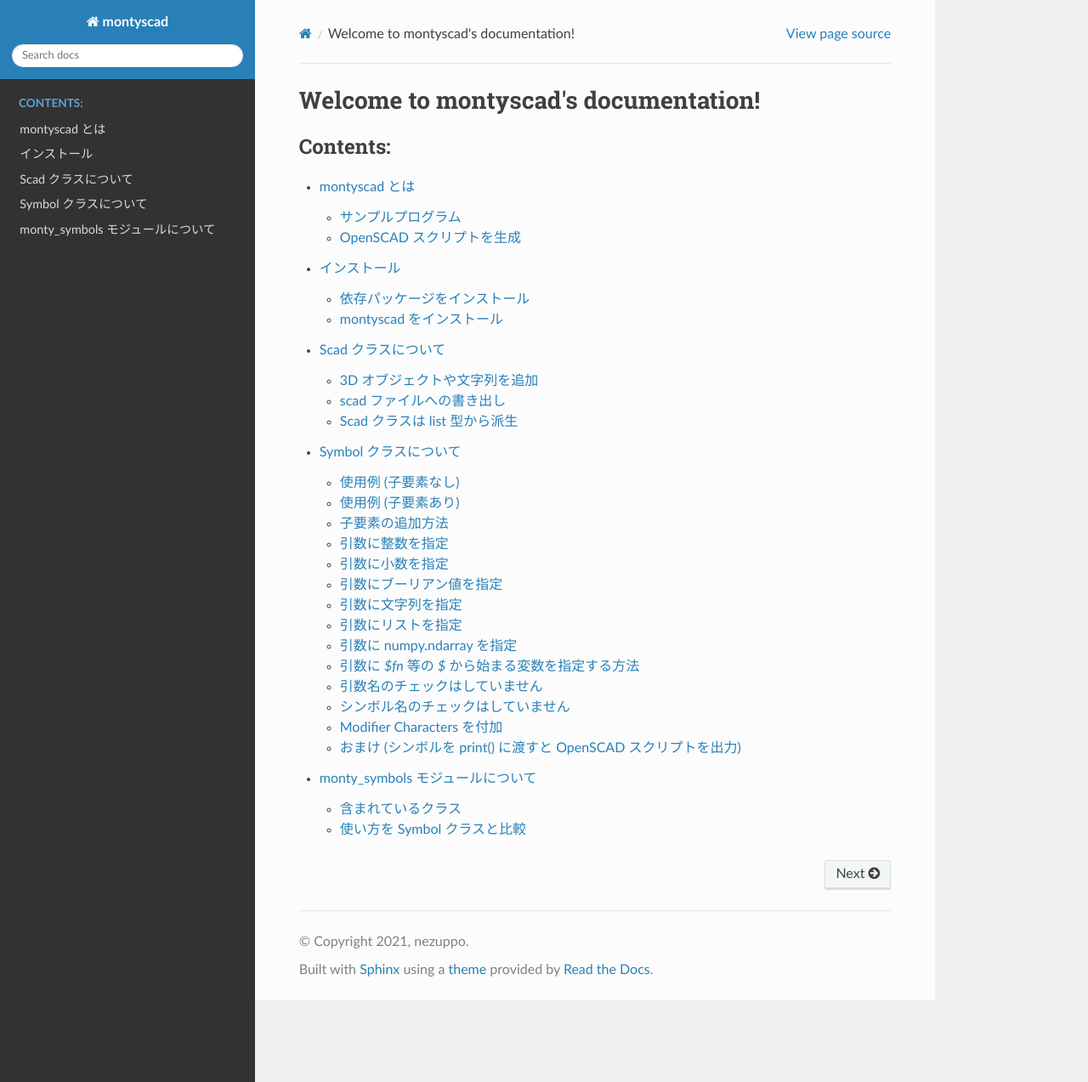
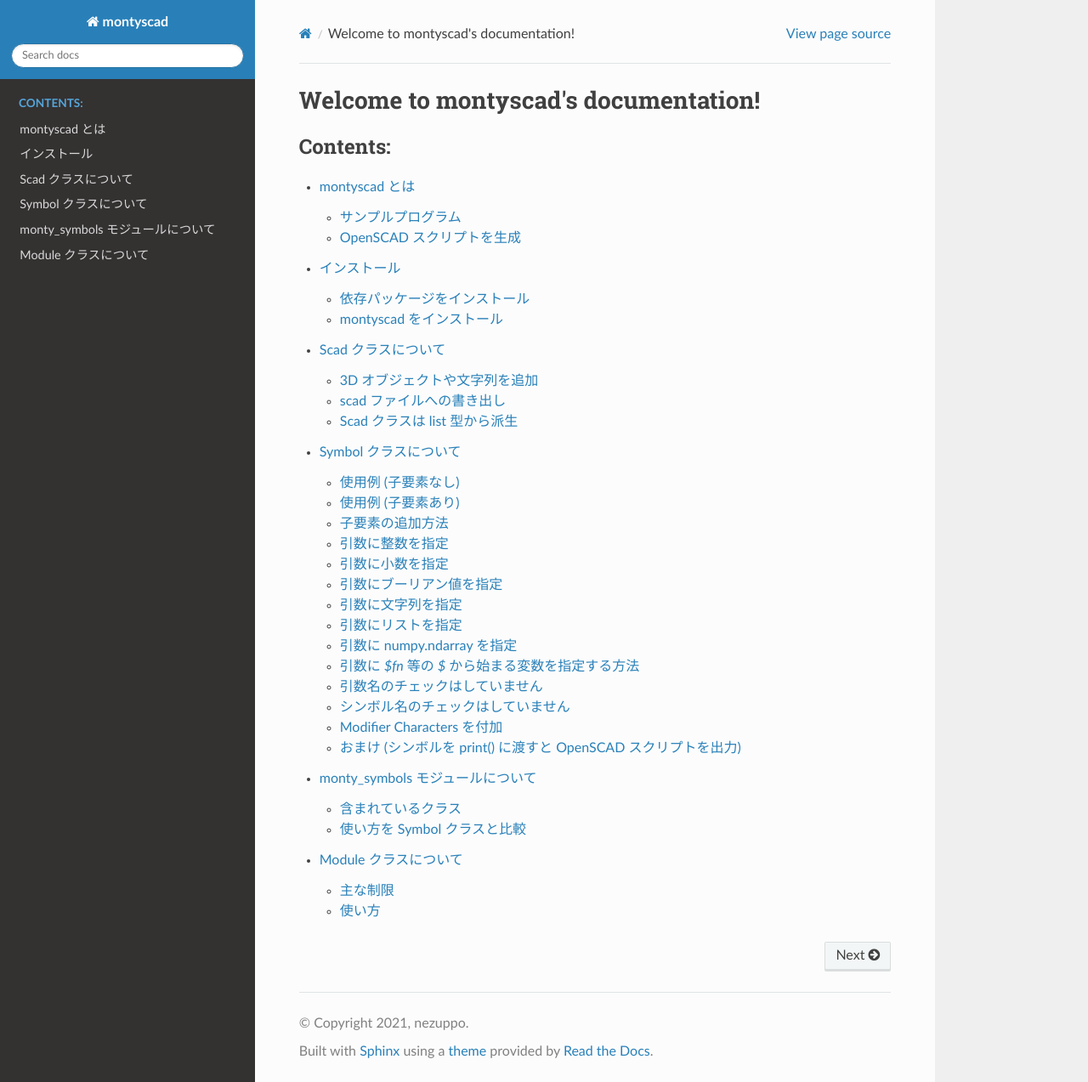
Before and after one commit to nezuppo/montyscad, a Sphinx documentation site: the page built from sphinx-doc/source/index.rst, in a window 1280 px wide and 1273 px high. Shown: the whole window at 85% size. Built offline with Sphinx 7.4.7 and the Read the Docs theme 2.0.0, drawn with Linux system fonts in a browser that asks for light colours; some of the changed lines change nothing that is shown.

Commit message:
「Module クラスについて」ページを追加

```diff
--- /dev/null
+++ b/sphinx-doc/source/contents/module_class/main.rst
@@ -0,0 +1,69 @@
+Module クラスについて
+------------------------------------
+
+制限があるものの、
+[`OpenSCAD の Module <https://en.wikibooks.org/wiki/OpenSCAD_User_Manual/User-Defined_Functions_and_Modules#Modules>`_]
+もサポートしています。
+
+
+主な制限
+================
+
+モジュールのパラメーター (以下の OpenSCAD コードの黄色で囲った部分) を使うことができません。
+
+.. image:: openscad_code.png
+
+使い方
+=================
+
+必要なライブラリを import
+
+.. code-block::
+
+    from decimal import Decimal
+    from montyscad import monty_symbols as ms
+    from montyscad import (
+        Scad,
+        Symbol,
+        Module
+    )
+
+Module クラスから派生したモジュールを作成。Module クラスは Symbol クラスから派生しているので
+append() で自分自身に子要素を追加します。
+
+.. code-block::
+
+    class frame(Module):
+        def __init__(self):
+            super().__init__()
+            self.append(
+                ms.difference()(
+                    ms.cube(10, center=True),
+                    ms.sphere(d=10 * Decimal('1.3'))
+                )
+            )
+
+scad オブジェクトを作成し、作成したモジュールのオブジェクトを登録
+
+.. code-block::
+
+    scad = Scad()
+    scad.append(frame())
+
+登録したモジュールを呼び出し
+
+.. code-block::
+
+    scad.append(Symbol('frame'))
+
+出力される OpenSCAD スクリプトは以下のようになります。
+
+.. code-block::
+
+    module frame() {
+      difference() {
+        cube(10, center=true);
+        sphere(d=13.0);
+      }
+    }
+    frame();
--- a/sphinx-doc/source/index.rst
+++ b/sphinx-doc/source/index.rst
@@ -15,3 +15,4 @@
    contents/scad_class/main.rst
    contents/symbol_class/main.rst
    contents/monty_symbols_module/main.rst
+   contents/module_class/main.rst
```
Also changed, not shown: sphinx-doc/source/contents/module_class/openscad_code.png (added), 8 other files.
